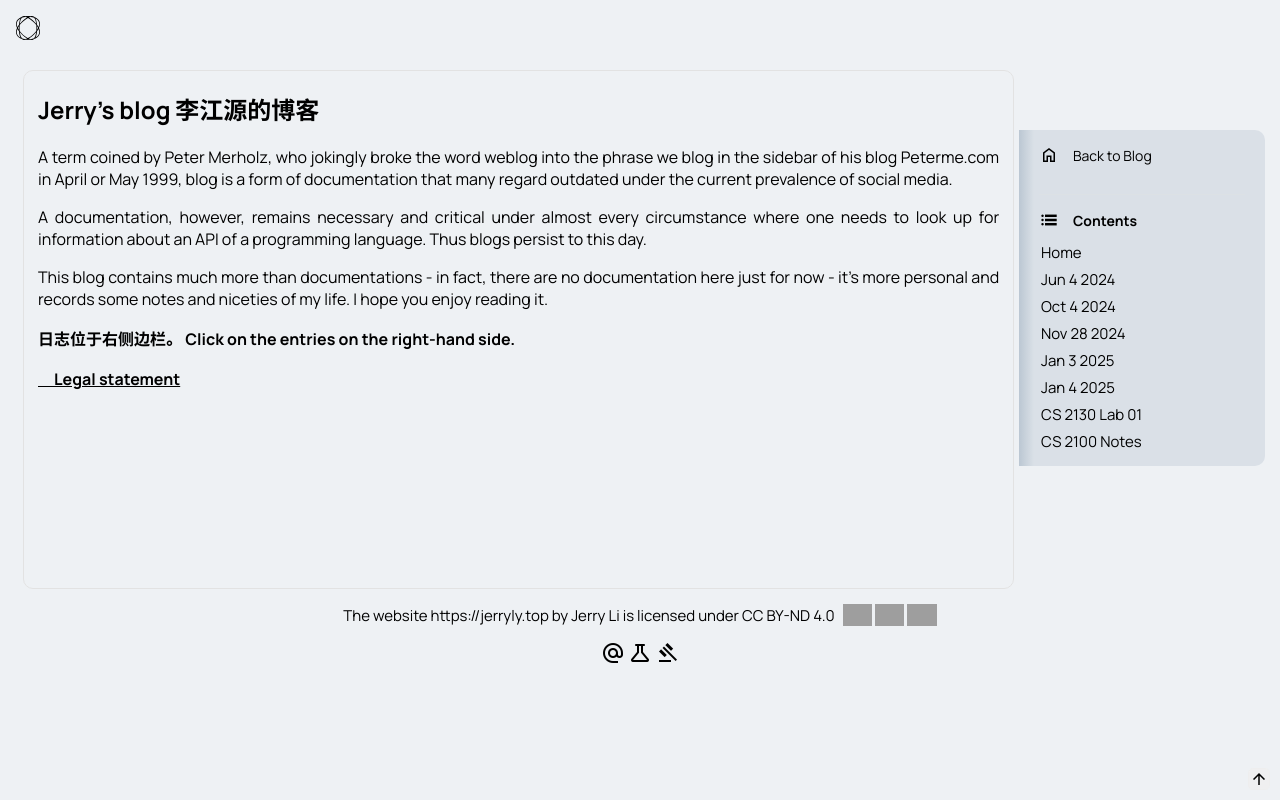
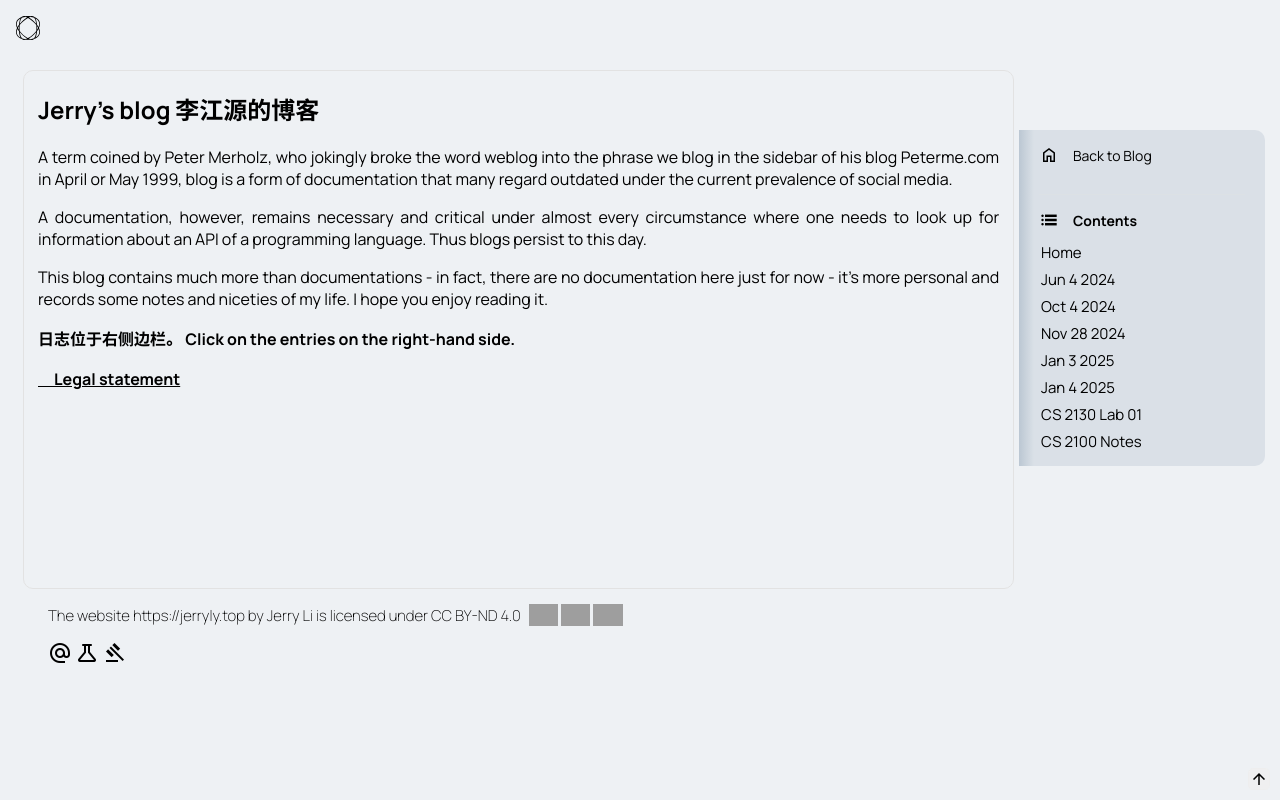
Before and after one commit to jerrylimes/static-blog, a Flask app: page / in a window 1280 px wide. Run offline with Flask 3, Linux system fonts and the light colour scheme; some web fonts are replaced; grey boxes are pictures that could not be loaded.

Commit message:
Updated Jul 23 2025

```diff
--- a/static/css/style.css
+++ b/static/css/style.css
@@ -3,6 +3,20 @@
  * Date: Jul 22 2025
  * Version: 17.0
  */
+
+@font-face {
+    font-family: 'Source Han Sans';
+    font-weight: normal;
+    font-style: normal;
+    src: url(../fonts/SourceHanSansCN-Regular-min.woff2);
+}
+
+@font-face {
+    font-family: 'Source Han Sans';
+    font-weight: bold;
+    font-style: normal;
+    src: url(../fonts/SourceHanSansCN-Bold-min.woff2);
+}
 
 #menu {
     width: 36px;
@@ -262,6 +276,23 @@
     }
 }
 
+#copyright-info {
+    font-family: 'Figtree', 'Source Han Sans', system-ui, -apple-system, BlinkMacSystemFont, 'Segoe UI', Roboto, Oxygen, Ubuntu, Cantarell, 'Open Sans', 'Helvetica Neue', sans-serif;
+    font-weight: lighter;
+    font-size: 15px;
+    margin-left: 40px;
+    transition: all 0.3s cubic-bezier(0, 0.6, 0, 1.05);
+}
+
+#copyright-info.shifted {
+    margin-left: 310px;
+    filter: blur(0.5em);
+}
+
+#copyright-info a {
+    text-decoration: none;
+}
+
 #backlight {
     position: fixed;
     top: 0;
@@ -278,19 +309,6 @@
     }
 }
 
-#copyright-info {
-    font-family: 'Manrope', 'Source Han Sans', system-ui, -apple-system, BlinkMacSystemFont, 'Segoe UI', Roboto, Oxygen, Ubuntu, Cantarell, 'Open Sans', 'Helvetica Neue', sans-serif;
-    font-size: 15px;
-    margin-left: 30px;
-    margin-right: 30px;
-    text-align: center;
-}
-
-#copyright-info a {
-    color: unset;
-    text-decoration: none;
-}
-
 .empty-box {
     height: 100vh;
 }
@@ -301,20 +319,6 @@
 }
 
 /* Blog-specific styles */
-
-@font-face {
-    font-family: 'Source Han Sans';
-    font-weight: normal;
-    font-style: normal;
-    src: url(../fonts/SourceHanSansCN-Regular-min.woff2);
-}
-
-@font-face {
-    font-family: 'Source Han Sans';
-    font-weight: bold;
-    font-style: normal;
-    src: url(../fonts/SourceHanSansCN-Bold-min.woff2);
-}
 
 main {
     font-family: 'Source Han Sans', 'Manrope', system-ui, -apple-system, BlinkMacSystemFont, 'Segoe UI', Roboto, Oxygen, Ubuntu, Cantarell, 'Open Sans', 'Helvetica Neue', sans-serif;
--- a/templates/layout.html
+++ b/templates/layout.html
@@ -272,12 +272,14 @@
         $("#menu").click(() => {
             $("#menu").addClass("expanded");
             $("#content-unit").addClass("shifted");
+            $("#copyright-info").addClass("shifted");
         });
 
         $(document).click((e) => {
             if (!e.target.closest("#menu")) {
                 $("#menu").removeClass("expanded");
                 $("#content-unit").removeClass("shifted");
+                $("#copyright-info").removeClass("shifted");
             }
         });
 
```
Also changed, not shown: 2 other files.
